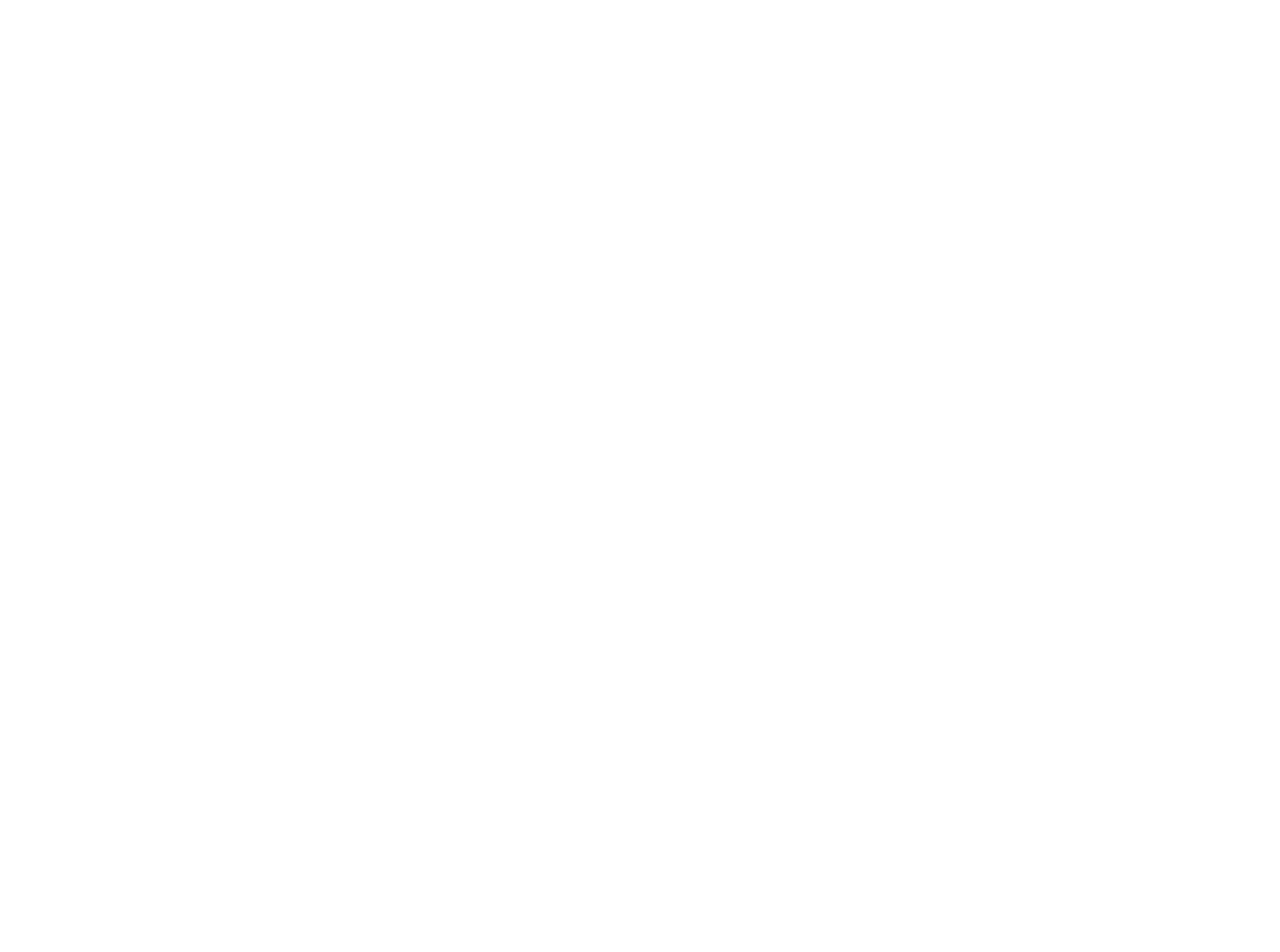
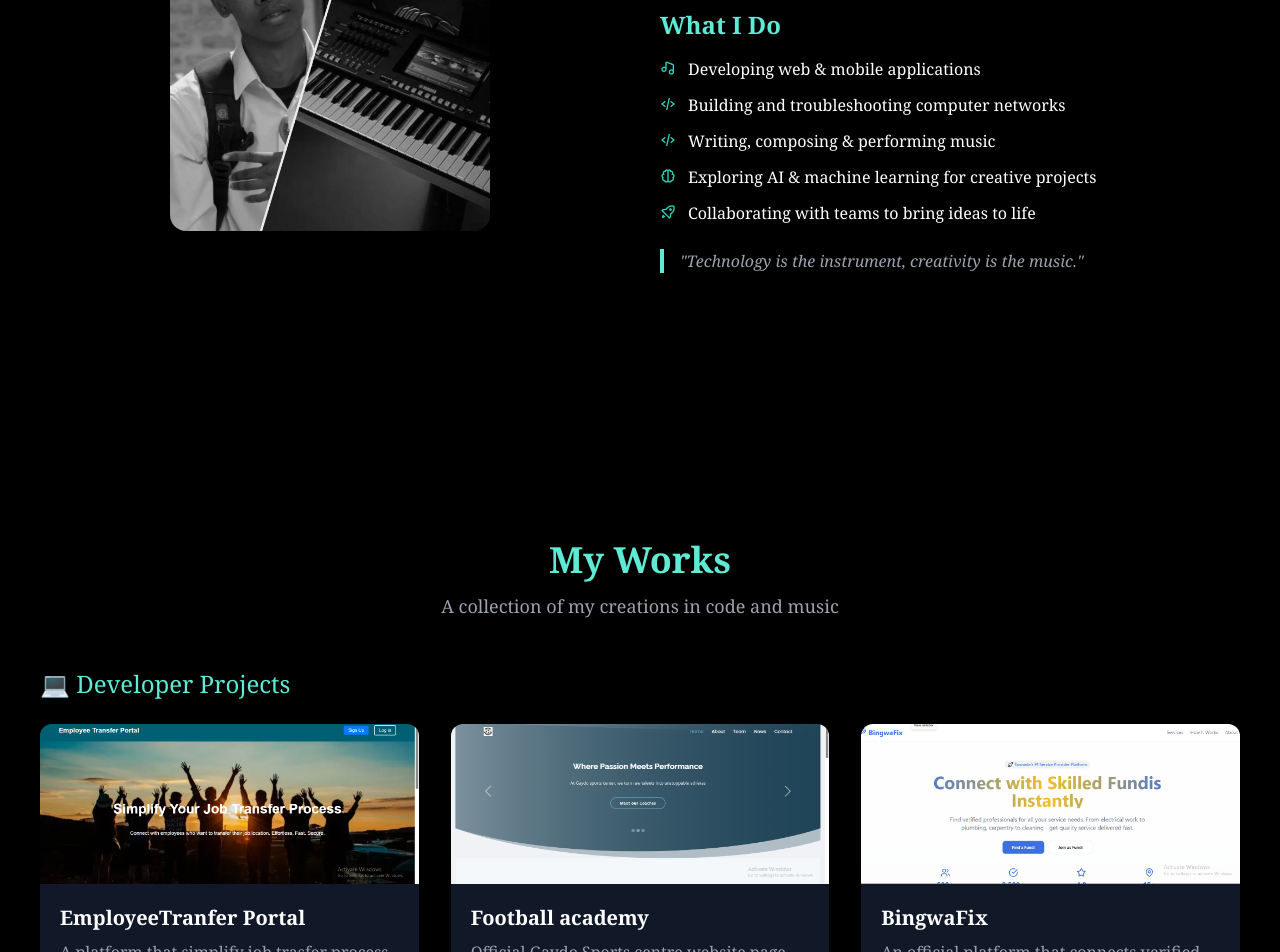
Before and after one commit to JOHNELLY-001/Portofolio, a Vue app in the folder Portofolio/frontendvue/: page / in a window 1280 px wide. Shown: the part 1360-2312 px from the top of the page. Before the commit the page ends 1036 px from the top, so only its background shows below. Built offline with nearby package versions, Linux system fonts and the light colour scheme.

Commit message:
Added rendering to a single page as SPA

```diff
--- a/Portofolio/frontendvue/src/App.vue
+++ b/Portofolio/frontendvue/src/App.vue
@@ -1,15 +1,56 @@
 <template>
   <div :class="theme">
     <Navbar :theme="theme" @toggle-theme="toggleTheme" />
-    <router-view />
+    <!-- <router-view /> -->
+
+    <!-- Other components -->
+     <section id="home">
+       <HeroSection/>
+     </section>
+
+     <section id="about">
+       <AboutSection/>
+     </section>
+
+     <section id="projects">
+       <ProjectSection/>
+     </section>
+
+     <section id="resume">
+       <ResumeSection/>
+     </section>
+
+     <section  id="blog">
+       <BlogSection/>
+     </section>
+
+     <section id="contact">
+       <ContactSection/>
+     </section>
+
   </div>
 </template>
 
 <script>
 import Navbar from './components/NavbarSection.vue'
+import AboutSection from './views/AboutSection.vue';
+import BlogSection from './views/BlogSection.vue';
+import ContactSection from './views/ContactSection.vue';
+import HeroSection from './views/HeroSection.vue';
+import ProjectSection from './views/ProjectSection.vue';
+import ResumeSection from './views/ResumeSection.vue';
 
 export default {
-  components: { Navbar },
+  components: {
+    Navbar,
+    HeroSection,
+    AboutSection,
+    ProjectSection,
+    ResumeSection,
+    BlogSection,
+    ContactSection,
+   },
+
   data() {
     return { theme: 'dark' }
   },
@@ -25,9 +66,11 @@ export default {
 .dark {
   background-color: black;
   color: white;
+  transition: background-color 0.3s ease, color 0.3s ease;
 }
 .light {
   background-color: white;
   color: black;
+  transition: background-color 0.3s ease, color 0.3s ease;
 }
 </style>
```
